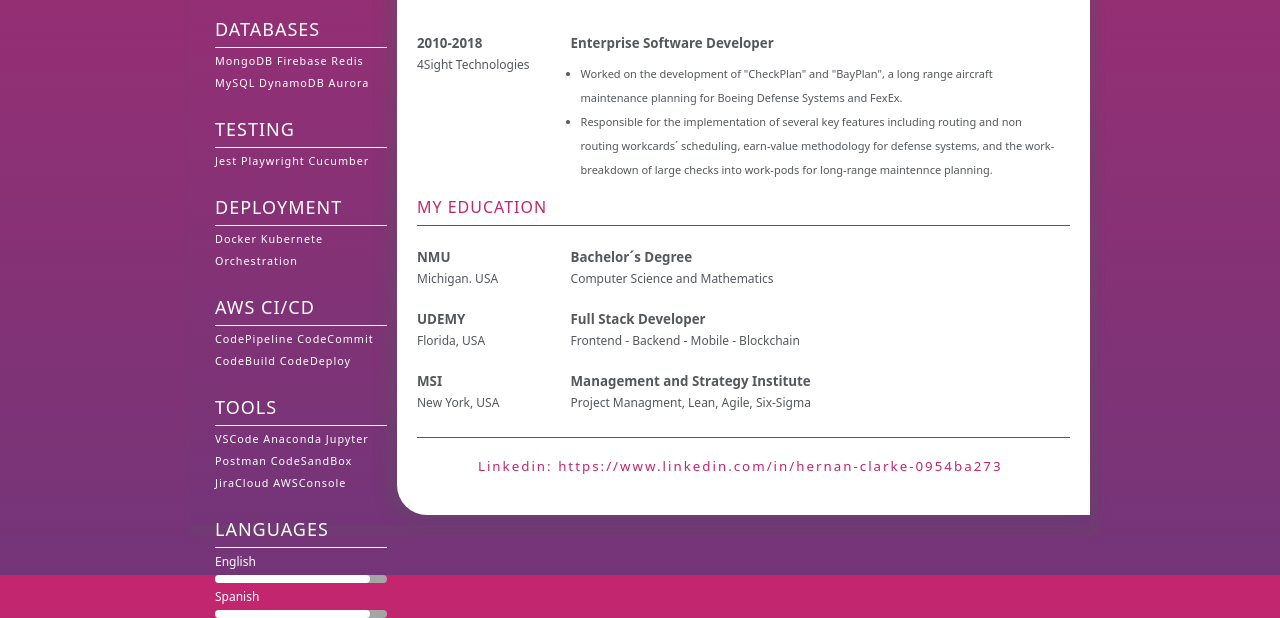
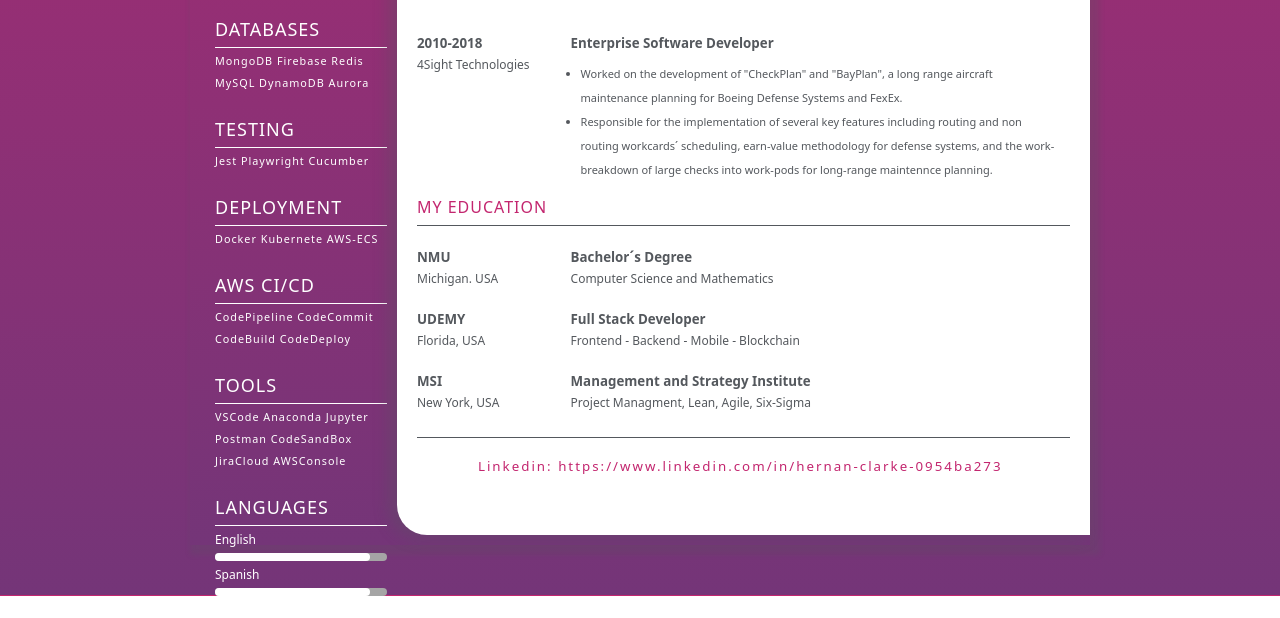
Before and after one commit to hcdclove/hernan-clarke-resume, a Node server app: page / in a window 1280 px wide. Shown: the part 825-1443 px from the top of the page. After the commit the page ends 1421 px from the top, so only its background shows below. Run offline with Node 20, Linux system fonts and the light colour scheme.

Commit message:
HC Resume 7.1.1

```diff
--- a/public/css/index.css
+++ b/public/css/index.css
@@ -73,7 +73,7 @@ body {
 
 .resume-main {
 	width: 900px;
-	height: 1300px;
+	height: 1320px;
 	background: linear-gradient(var(--one), var(--two));
 	margin: 50px auto;
 	box-shadow: 5px 5px 5px 5px #54585d33;
@@ -87,7 +87,7 @@ body {
 	width: 77%;
 	float: left;
 	background-color: var(--white);
-	height: 1280px;
+	height: 1300px;
 	margin: 10px 0px;
 	border-radius: 50px 0px 0px 30px;
 	padding: 20px 20px;
--- a/views/index.ejs
+++ b/views/index.ejs
@@ -51,7 +51,7 @@
 
           <h2>Deployment</h2>
           <hr class="hr1" />
-          <span class='p1'>Docker Kubernete Orchestration</span>
+          <span class='p1'>Docker Kubernete AWS-ECS</span>
           <br />
            <br />
           <h2>AWS CI/CD</h2>
```
